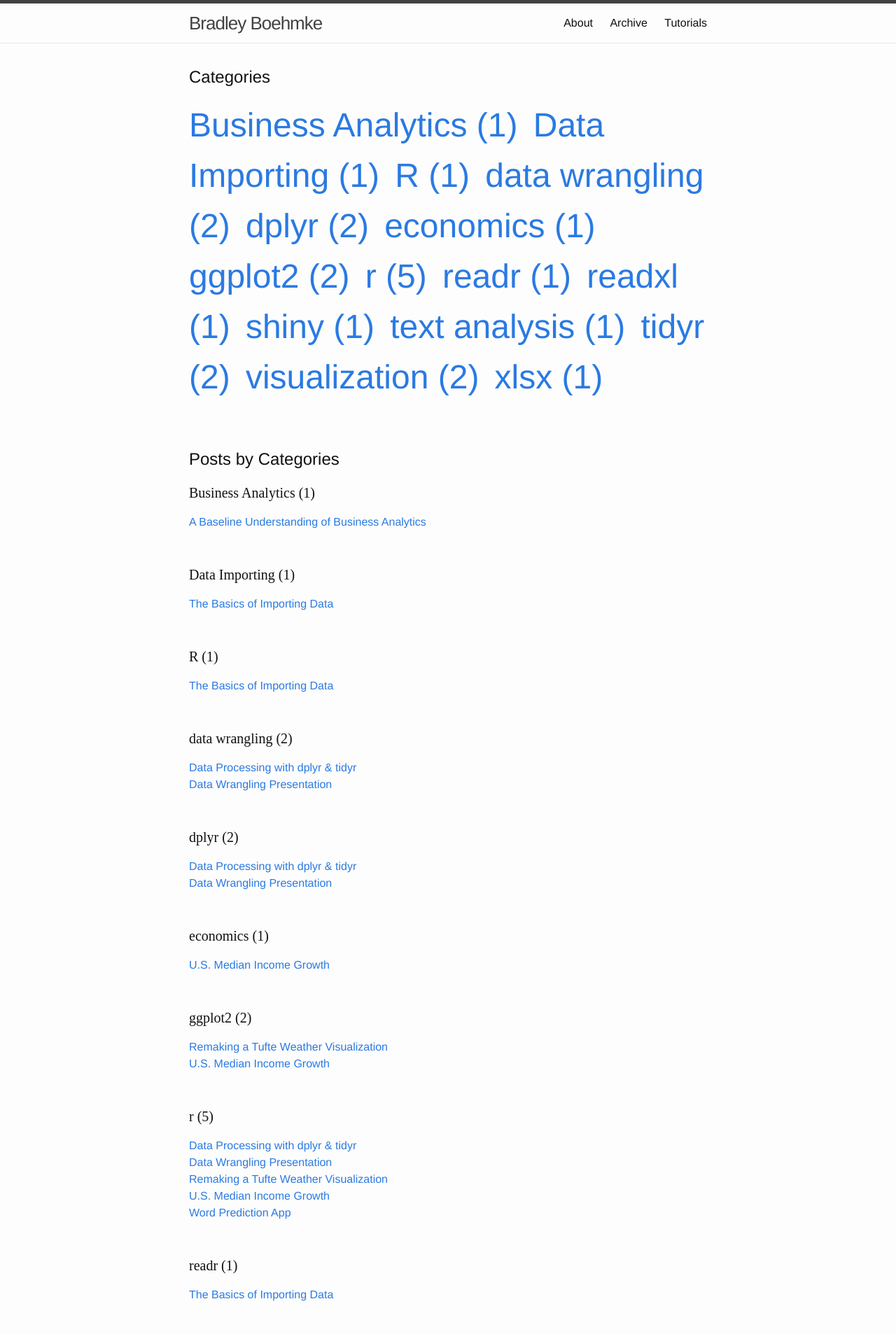
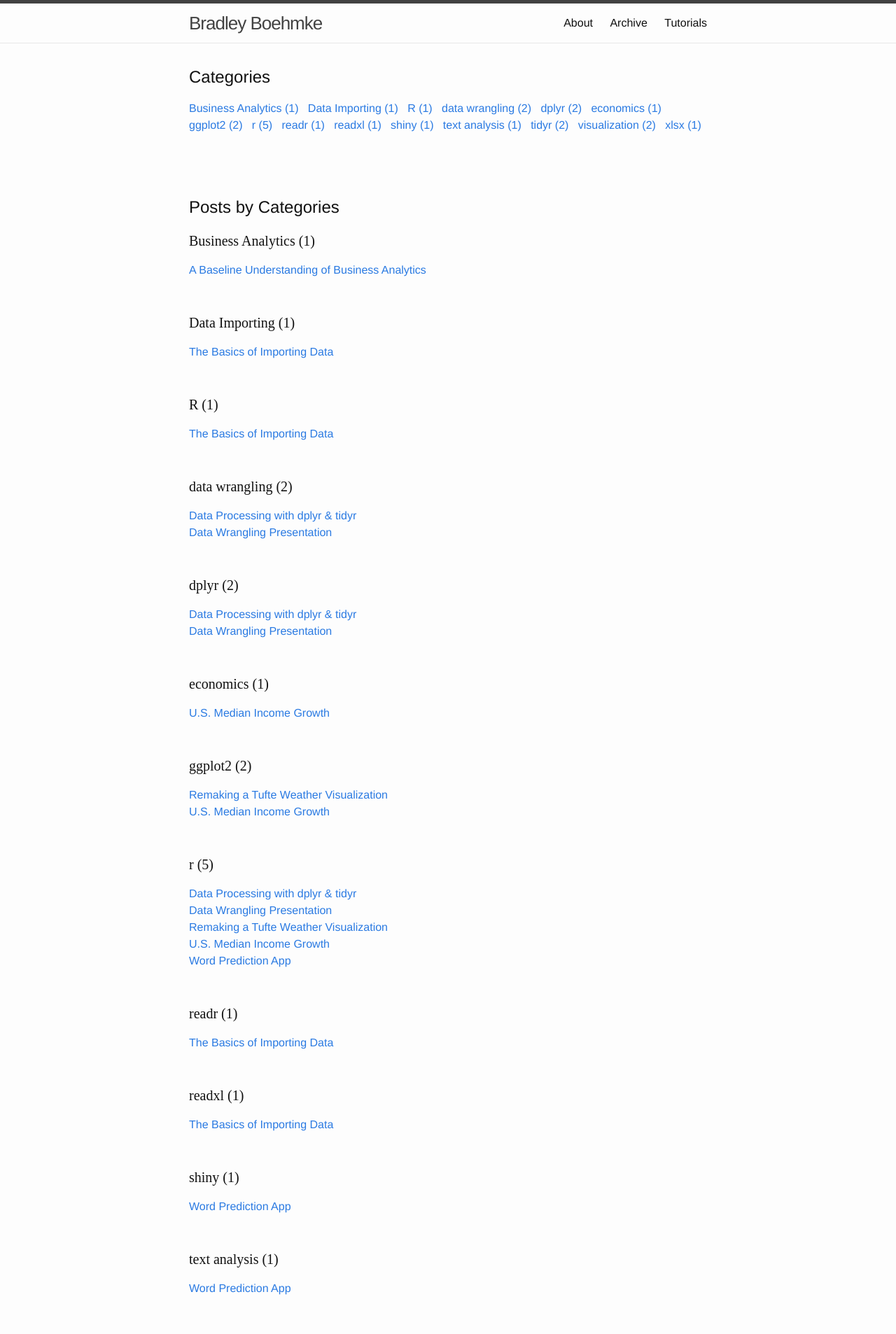
Before and after one commit to bradleyboehmke/bradleyboehmke, a Jekyll site: the page built from archivebycategory.md, in a window 1280 px wide. Shown: the top 1906 px of the page at 70% size. Built offline with Jekyll 4.4.1, drawn with Linux system fonts in a browser that asks for light colours.

Commit message:
Update archivebycategory.md

```diff
--- a/archivebycategory.md
+++ b/archivebycategory.md
@@ -12,7 +12,7 @@ sitemap: false
     {% for category in categories %}
      <span class="site-tag">
         <a href="#{{ category | first | slugify }}">
-               <font size="10px"> {{ category[0] | replace:'-', ' ' }} ({{ category | last | size }}) </font>
+               <font size="3"> {{ category[0] | replace:'-', ' ' }} ({{ category | last | size }}) </font>
         </a>
         &nbsp;
     </span>
```
